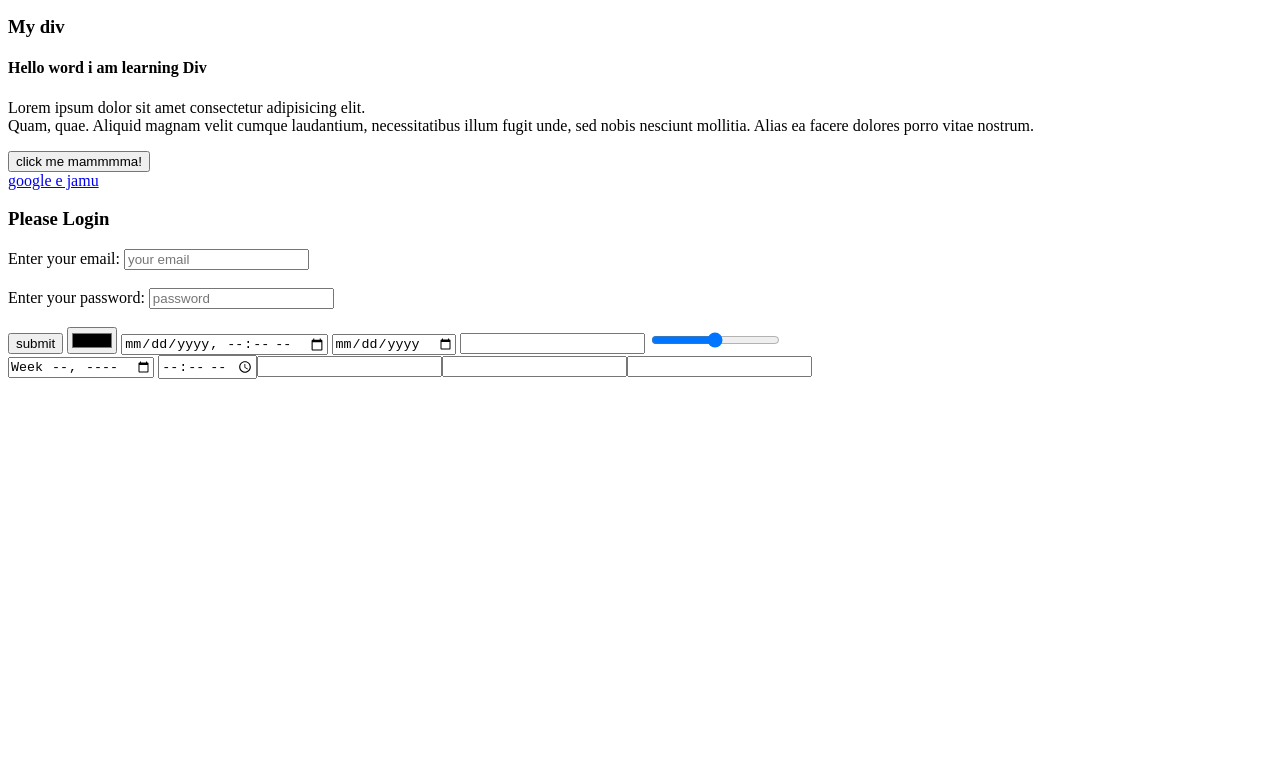
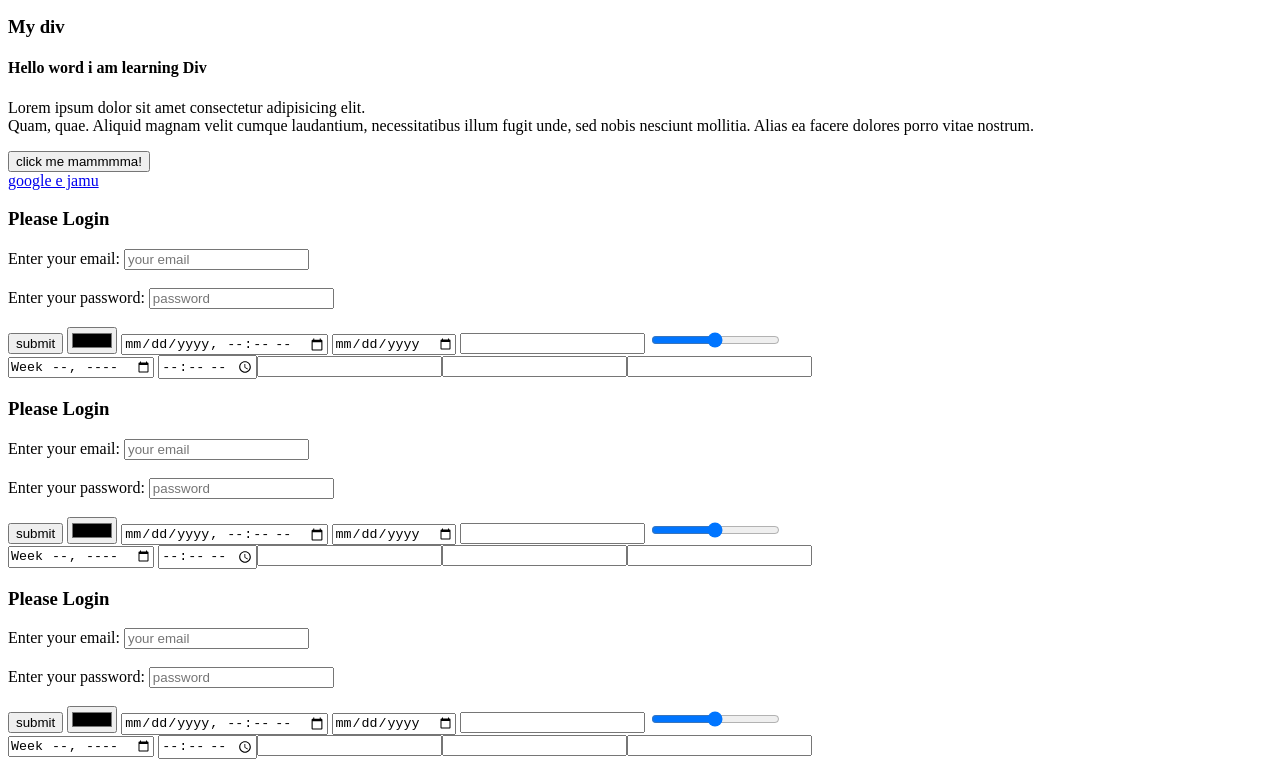
Before and after one commit to Ratul01921/my-practice-website, a plain HTML site: page index.html in a window 1280 px wide. Shown: the part 849-1616 px from the top of the page. Before the commit the page ends 1236 px from the top, so only its background shows below. Drawn offline with Linux system fonts and the light colour scheme.

Commit message:
second part complete

```diff
--- a/index.html
+++ b/index.html
@@ -79,6 +79,42 @@
     <input type="datetime" name="" id="">
     <input type="range"> <br>
     <input type="week"> <input type="time"><input type="url"><input type="tel"><input type="search">
+    <h3>Please Login</h3>
+    <label for="">Enter your email:
+        <input type="email" placeholder="your email" name="" id="">
+    </label>
+
+    <br> <br>
+    <label for="">Enter your password:
+        <input type="password" placeholder="password" name="" id="">
+    </label>
+
+    <br><br>
+    <input type="submit" value="submit">
+    <input type="color" name="" id="">
+    <input type="datetime-local">
+    <input type="date">
+    <input type="datetime" name="" id="">
+    <input type="range"> <br>
+    <input type="week"> <input type="time"><input type="url"><input type="tel"><input type="search">
+    <h3>Please Login</h3>
+    <label for="">Enter your email:
+        <input type="email" placeholder="your email" name="" id="">
+    </label>
+
+    <br> <br>
+    <label for="">Enter your password:
+        <input type="password" placeholder="password" name="" id="">
+    </label>
+
+    <br><br>
+    <input type="submit" value="submit">
+    <input type="color" name="" id="">
+    <input type="datetime-local">
+    <input type="date">
+    <input type="datetime" name="" id="">
+    <input type="range"> <br>
+    <input type="week"> <input type="time"><input type="url"><input type="tel"><input type="search">
 
 </body>
 </html>
```
